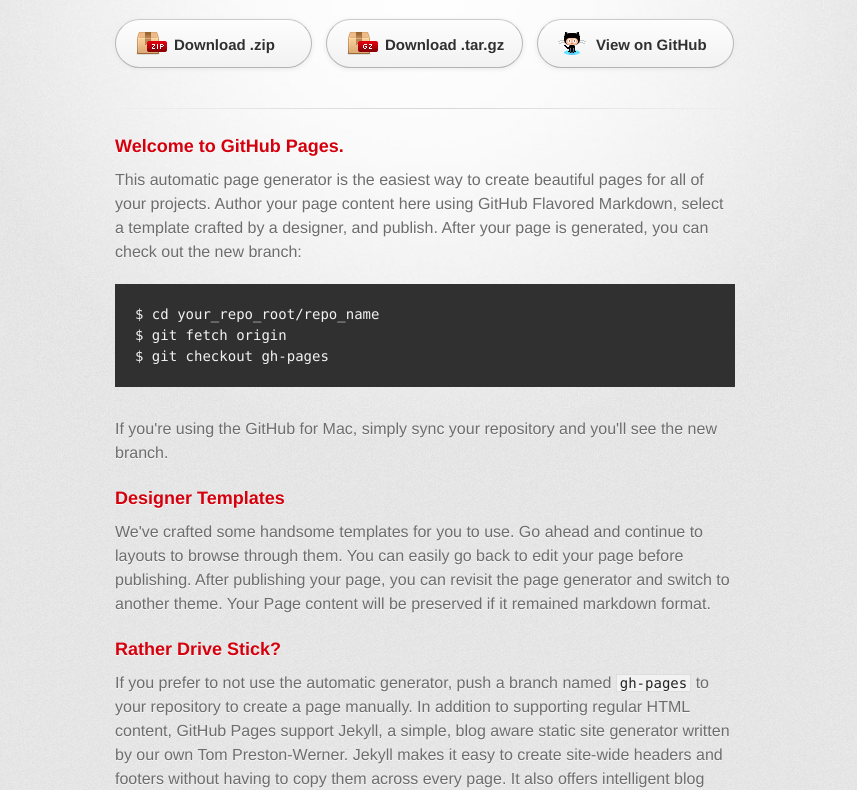
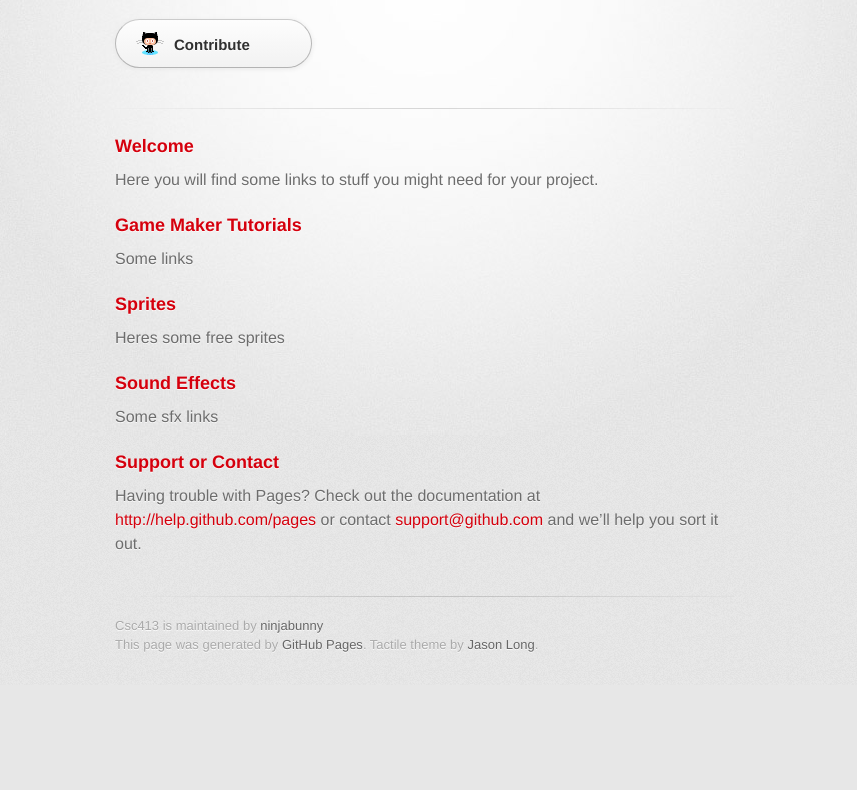
Before and after one commit to ninjabunny/csc413, a plain HTML site: page index.html in a window 1280 px wide. Shown: the part 138-928 px from the top of the page, without its empty margins (215-1072 px from the left). After the commit the page ends 823 px from the top, so only its background shows below. Drawn offline with Linux system fonts and the light colour scheme; a web font is replaced by a local one.

Commit message:
first commit

```diff
--- a/index.html
+++ b/index.html
@@ -10,7 +10,7 @@
     <!--[if lt IE 9]>
     <script src="//html5shiv.googlecode.com/svn/trunk/html5.js"></script>
     <![endif]-->
-    <title>Csc413 by ninjabunny</title>
+    <title>CSC413 Game Maker Project Resources</title>
   </head>
 
   <body>
@@ -18,45 +18,44 @@
       <div class="inner">
 
         <header>
-          <h1>Csc413</h1>
-          <h2>CSC413 Game Maker Project Resources</h2>
+          <h1>CSC413</h1>
+          <h2>Game Maker Project Resources</h2>
         </header>
 
         <section id="downloads" class="clearfix">
-          <a href="https://github.com/ninjabunny/csc413/zipball/master" id="download-zip" class="button"><span>Download .zip</span></a>
-          <a href="https://github.com/ninjabunny/csc413/tarball/master" id="download-tar-gz" class="button"><span>Download .tar.gz</span></a>
-          <a href="https://github.com/ninjabunny/csc413" id="view-on-github" class="button"><span>View on GitHub</span></a>
+          <a href="https://github.com/ninjabunny/csc413" id="view-on-github" class="button"><span>Contribute</span></a>
         </section>
 
         <hr>
 
         <section id="main_content">
           <h3>
-<a name="welcome-to-github-pages" class="anchor" href="#welcome-to-github-pages"><span class="octicon octicon-link"></span></a>Welcome to GitHub Pages.</h3>
+<a name="welcome-to-github-pages" class="anchor" href="#welcome-to-github-pages"><span class="octicon octicon-link"></span></a>Welcome</h3>
 
-<p>This automatic page generator is the easiest way to create beautiful pages for all of your projects. Author your page content here using GitHub Flavored Markdown, select a template crafted by a designer, and publish. After your page is generated, you can check out the new branch:</p>
+<p>Here you will find some links to stuff you might need for your project.</p>
 
-<pre><code>$ cd your_repo_root/repo_name
+<!-- <pre><code>$ cd your_repo_root/repo_name
 $ git fetch origin
 $ git checkout gh-pages
-</code></pre>
+</code></pre> -->
 
-<p>If you're using the GitHub for Mac, simply sync your repository and you'll see the new branch.</p>
+<!-- <p>If you're using the GitHub for Mac, simply sync your repository and you'll see the new branch.</p>
+ -->
+<h3>
+<a name="designer-templates" class="anchor" href="#designer-templates"><span class="octicon octicon-link"></span></a>Game Maker Tutorials</h3>
+
+<p>Some links</p>
 
 <h3>
-<a name="designer-templates" class="anchor" href="#designer-templates"><span class="octicon octicon-link"></span></a>Designer Templates</h3>
+<a name="rather-drive-stick" class="anchor" href="#rather-drive-stick"><span class="octicon octicon-link"></span></a>Sprites</h3>
 
-<p>We've crafted some handsome templates for you to use. Go ahead and continue to layouts to browse through them. You can easily go back to edit your page before publishing. After publishing your page, you can revisit the page generator and switch to another theme. Your Page content will be preserved if it remained markdown format.</p>
+<p>Heres some free sprites</p>
 
 <h3>
-<a name="rather-drive-stick" class="anchor" href="#rather-drive-stick"><span class="octicon octicon-link"></span></a>Rather Drive Stick?</h3>
+<a name="authors-and-contributors" class="anchor" href="#authors-and-contributors"><span class="octicon octicon-link"></span></a>Sound Effects</h3>
 
-<p>If you prefer to not use the automatic generator, push a branch named <code>gh-pages</code> to your repository to create a page manually. In addition to supporting regular HTML content, GitHub Pages support Jekyll, a simple, blog aware static site generator written by our own Tom Preston-Werner. Jekyll makes it easy to create site-wide headers and footers without having to copy them across every page. It also offers intelligent blog support and other advanced templating features.</p>
-
-<h3>
-<a name="authors-and-contributors" class="anchor" href="#authors-and-contributors"><span class="octicon octicon-link"></span></a>Authors and Contributors</h3>
-
-<p>You can <a href="https://github.com/blog/821" class="user-mention">@mention</a> a GitHub username to generate a link to their profile. The resulting <code>&lt;a&gt;</code> element will link to the contributor's GitHub Profile. For example: In 2007, Chris Wanstrath (<a href="https://github.com/defunkt" class="user-mention">@defunkt</a>), PJ Hyett (<a href="https://github.com/pjhyett" class="user-mention">@pjhyett</a>), and Tom Preston-Werner (<a href="https://github.com/mojombo" class="user-mention">@mojombo</a>) founded GitHub.</p>
+<!-- <p>You can <a href="https://github.com/blog/821" class="user-mention">@mention</a> a GitHub username to generate a link to their profile. The resulting <code>&lt;a&gt;</code> element will link to the contributor's GitHub Profile. For example: In 2007, Chris Wanstrath (<a href="https://github.com/defunkt" class="user-mention">@defunkt</a>), PJ Hyett (<a href="https://github.com/pjhyett" class="user-mention">@pjhyett</a>), and Tom Preston-Werner (<a href="https://github.com/mojombo" class="user-mention">@mojombo</a>) founded GitHub.</p> -->
+<p>Some sfx links<p/>
 
 <h3>
 <a name="support-or-contact" class="anchor" href="#support-or-contact"><span class="octicon octicon-link"></span></a>Support or Contact</h3>
```
